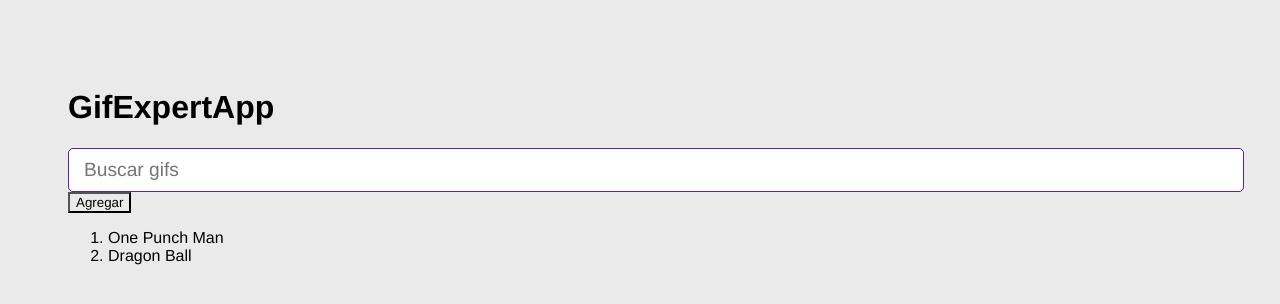
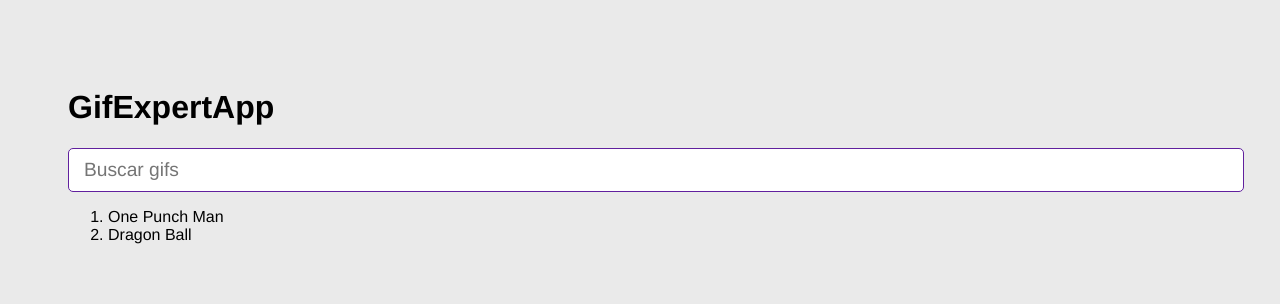
Before and after one commit to GEVS2021/gif-expert-app, a React (Vite) app: page / in a window 1280 px wide. Shown: the top 304 px of the page. Built offline with nearby package versions, Linux system fonts and the light colour scheme.

Commit message:
78. Emitir un evento al padre

```diff
--- a/src/GifExpertApp.jsx
+++ b/src/GifExpertApp.jsx
@@ -6,8 +6,8 @@ const GifExpertApp = () => {
 
     const [categories, setCategories] = useState([ "One Punch Man", "Dragon Ball" ]);
 
-    const onAddCategory = () => {
-        setCategories([...categories, 'One Piece']);
+    const onAddCategory = (value) => {
+        setCategories([...categories, value]);
     }
 
     return (
@@ -15,10 +15,8 @@ const GifExpertApp = () => {
             <h1> GifExpertApp </h1>
 
             <AddCategory
-                setCategories={setCategories}
+                onAddCategory={onAddCategory}
             />
-
-            <button onClick={onAddCategory} > Agregar </button>
 
             <ol>
                 {
--- a/src/components/AddCategory.jsx
+++ b/src/components/AddCategory.jsx
@@ -11,12 +11,10 @@ const AddCategory = (props) => {
 
     const onSubmit = (event) => {
         event.preventDefault();
-        console.log(value);
 
         if( value.trim().length <= 0 ) return;
 
-        props.setCategories(categories => [...categories, value]);
-
+        props.onAddCategory(value);
         setValue("");
     }
 
```
Also changed, not shown: src/CounterApp.jsx (deleted, +0 -32 lines).
